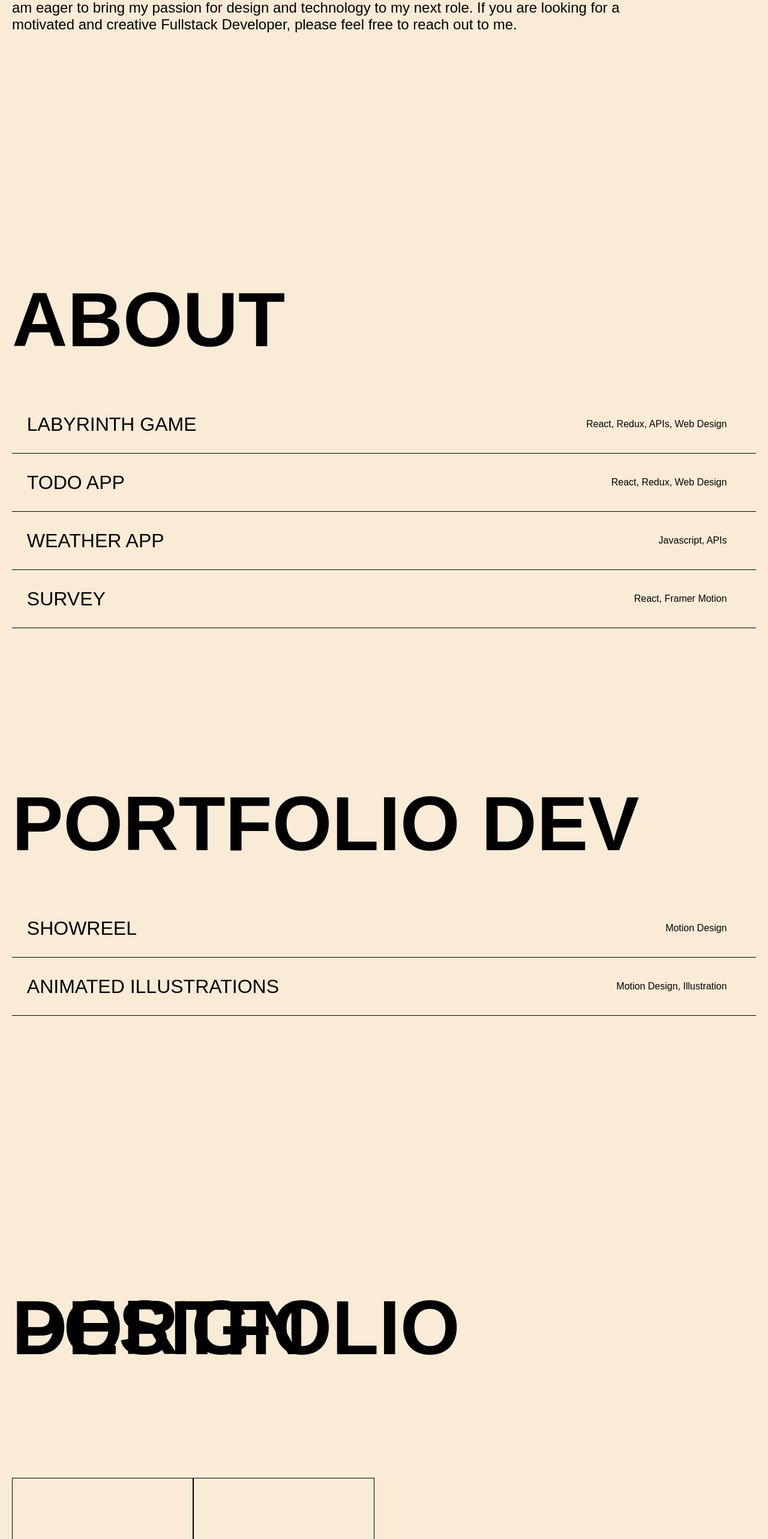
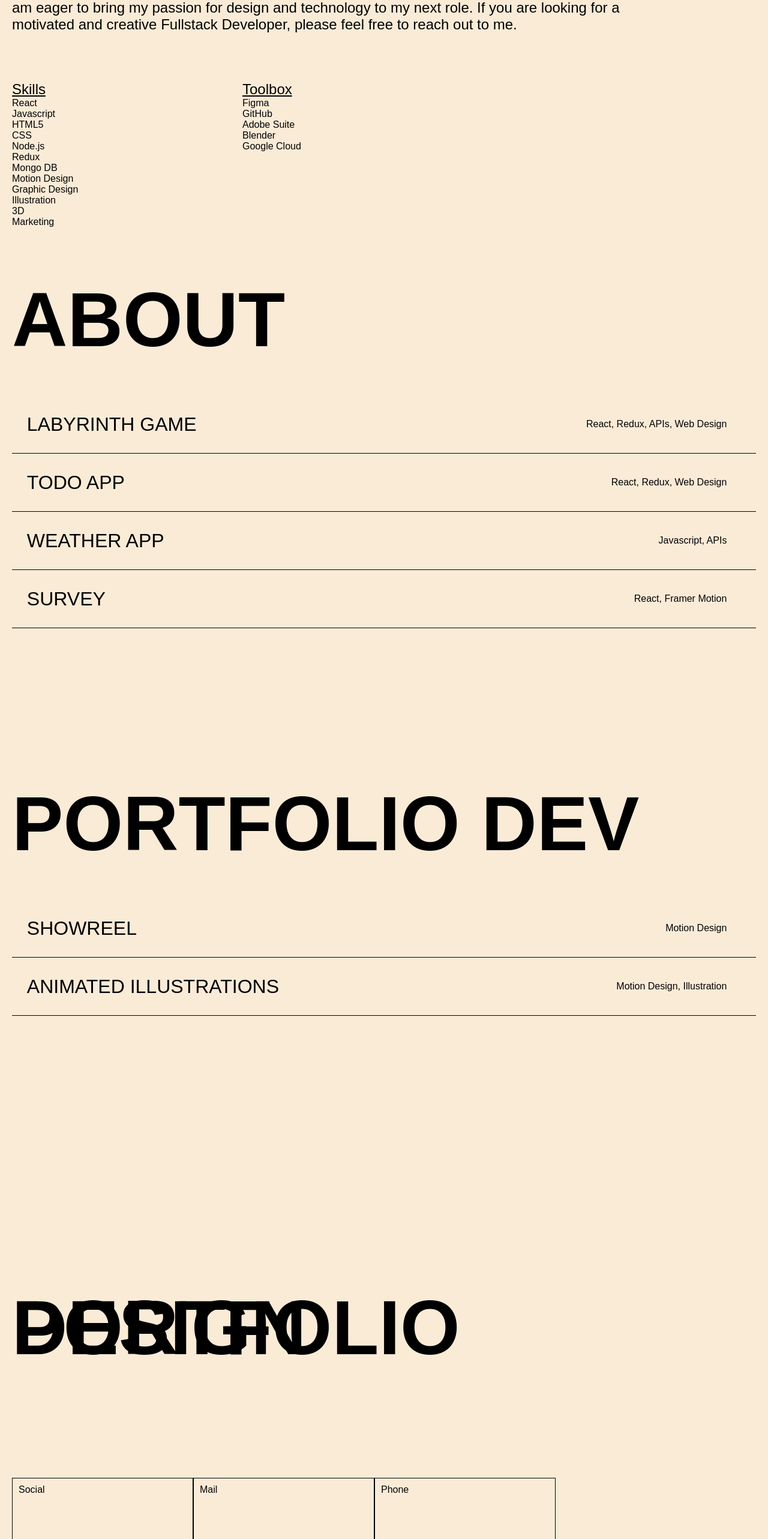
Before and after one commit to emiliasaberski/portfolio, a React (Create React App) app: page / in a window 1280 px wide. Shown: the part 1001-3566 px from the top of the page at 60% size. Built offline with nearby package versions, Linux system fonts and the light colour scheme; a web font is replaced by a local one.

Commit message:
Fixed navigation, added contacts

```diff
--- a/src/components/About/About.css
+++ b/src/components/About/About.css
@@ -4,8 +4,9 @@
     /* width: 100vw; */
     height: 100vh;
     background-color: antiquewhite;
+    position: relative;
     padding: 20px;
-    position: relative;
+
 }
 
 .intro-container h2 {
@@ -18,3 +19,24 @@
     width: 80vw;
     font-size: 1.5em;
 }
+
+.skills-wrapper {
+    display: flex;
+    flex-direction: row;
+    margin-top: 10vh;
+}
+
+.skills-group {
+    flex-direction: column;
+    width: 10vw;
+    margin-right: 20vw;;
+}
+
+.category {
+    font-size: 1.5em;
+    text-decoration: underline;
+}
+.skills-wrapper p {
+    font-size: 1em;
+    margin: 0;
+}
--- a/src/components/About/About.js
+++ b/src/components/About/About.js
@@ -23,6 +23,43 @@ export const About = () => {
             are looking for a motivated and creative Fullstack Developer,
             please feel free to reach out to me.
           </p>
+          <div className="skills-wrapper">
+            <div
+              className="skills-group"
+              style={{
+                transform: isInView ? 'none' : 'translateY(100%)',
+                opacity: isInView ? 1 : 0,
+                transition: ' 1.2s cubic-bezier(0.17, 0.55, 0.55, 1) 1.5s'
+              }}>
+              <span className="category">Skills</span>
+              <p>React</p>
+              <p>Javascript</p>
+              <p>HTML5</p>
+              <p>CSS</p>
+              <p>Node.js</p>
+              <p>Redux</p>
+              <p>Mongo DB</p>
+              <p>Motion Design</p>
+              <p>Graphic Design</p>
+              <p>Illustration</p>
+              <p>3D</p>
+              <p>Marketing</p>
+            </div>
+            <div
+              className="skills-group"
+              style={{
+                transform: isInView ? 'none' : 'translateY(100%)',
+                opacity: isInView ? 1 : 0,
+                transition: ' 1.2s cubic-bezier(0.17, 0.55, 0.55, 1) 2.5s'
+              }}>
+              <span className="category">Toolbox</span>
+              <p>Figma</p>
+              <p>GitHub</p>
+              <p>Adobe Suite</p>
+              <p>Blender</p>
+              <p>Google Cloud</p>
+            </div>
+          </div>
         </div>
       </div>
       <h2>About</h2>
--- a/src/components/Contact/Contact.css
+++ b/src/components/Contact/Contact.css
@@ -16,7 +16,7 @@
 .contact-wrapper {
     display: flex;
     flex-direction: column;
-    margin-top: 50%;
+    align-items: center;
 }
 
 .contact-element {
@@ -32,9 +32,27 @@
     cursor: pointer;
 }
 
+.contact-element p {
+    text-decoration: none;
+    font-size: 1em;
+    color: black;
+    position: absolute;
+    top: 0;
+    margin: 10px;
+    transition: color 0.3s;
+    cursor: pointer;
+}
+
+.contact-element:hover p {
+    color: white;
+    cursor: pointer;
+    pointer-events: auto;
+
+}
+
 .contact-element span {
     text-decoration: none;
-    font-size: 2em;
+    font-size: 1.5em;
     color: black;
     position: absolute;
     bottom: 0;
@@ -72,4 +90,7 @@
         position: relative;
         transition: background-color 0.3s;
     }
+    .contact-element span {
+        font-size: 2em;
+    }
 }
--- a/src/components/Contact/Contact.js
+++ b/src/components/Contact/Contact.js
@@ -7,12 +7,20 @@ export const Contact = () => {
       <div className="contact-wrapper">
         <a href="https://www.linkedin.com/in/emiliasaberski/">
           <div className="contact-element">
+            <p>Social</p>
             <span>Linkedin</span>
           </div>
         </a>
         <a href="mailto:emilia@saberski.com">
           <div className="contact-element">
-            <span>Mail</span>
+            <p>Mail</p>
+            <span>emilia@saberski.com</span>
+          </div>
+        </a>
+        <a href="tel:+46703632255">
+          <div className="contact-element">
+            <p>Phone</p>
+            <span>+46(0)703632255</span>
           </div>
         </a>
       </div>
--- a/src/components/Navigation/BurgerStyle.js
+++ b/src/components/Navigation/BurgerStyle.js
@@ -21,9 +21,8 @@ export const StyledBurger = styled.button`
 
   div {
     width: 2rem;
-    height: 0.25rem;
+    height: 0.15rem;
     background: black;
-    border-radius: 10px;
     transition: all 0.3s linear;
     position: relative;
     transform-origin: 1px;
@@ -56,17 +55,16 @@ export const StyledMenu = styled.nav`
   transform: ${({ open }) => (open ? 'translateX(0)' : 'translateX(-100%)')};
   height: 100vh;
   text-align: left;
-  padding: 2rem;
-  position: absolute;
   top: 0;
   left: 0;
   transition: transform 0.3s ease-in-out;
   z-index: 2;
 
   .link {
+    width: 100%;
     font-size: 2rem;
     text-transform: uppercase;
-    padding: 2rem 0;
+    padding: 2rem;
     font-weight: bold;
     letter-spacing: 0.5rem;
     color: black;
--- a/src/components/Navigation/Navigation.css
+++ b/src/components/Navigation/Navigation.css
@@ -1,3 +1,6 @@
+.navbar {
+    position: relative;
+}
 .nav-wrapper {
     display: none;
 }
--- a/src/index.css
+++ b/src/index.css
@@ -14,7 +14,7 @@ code {
 
 .content-container {
   width: 100vw;
-  overflow: hidden;
+  overflow-x: hidden;
 }
 
 h2 {
```
Also changed, not shown: src/components/Start/Start.css (line endings or trailing spaces).
